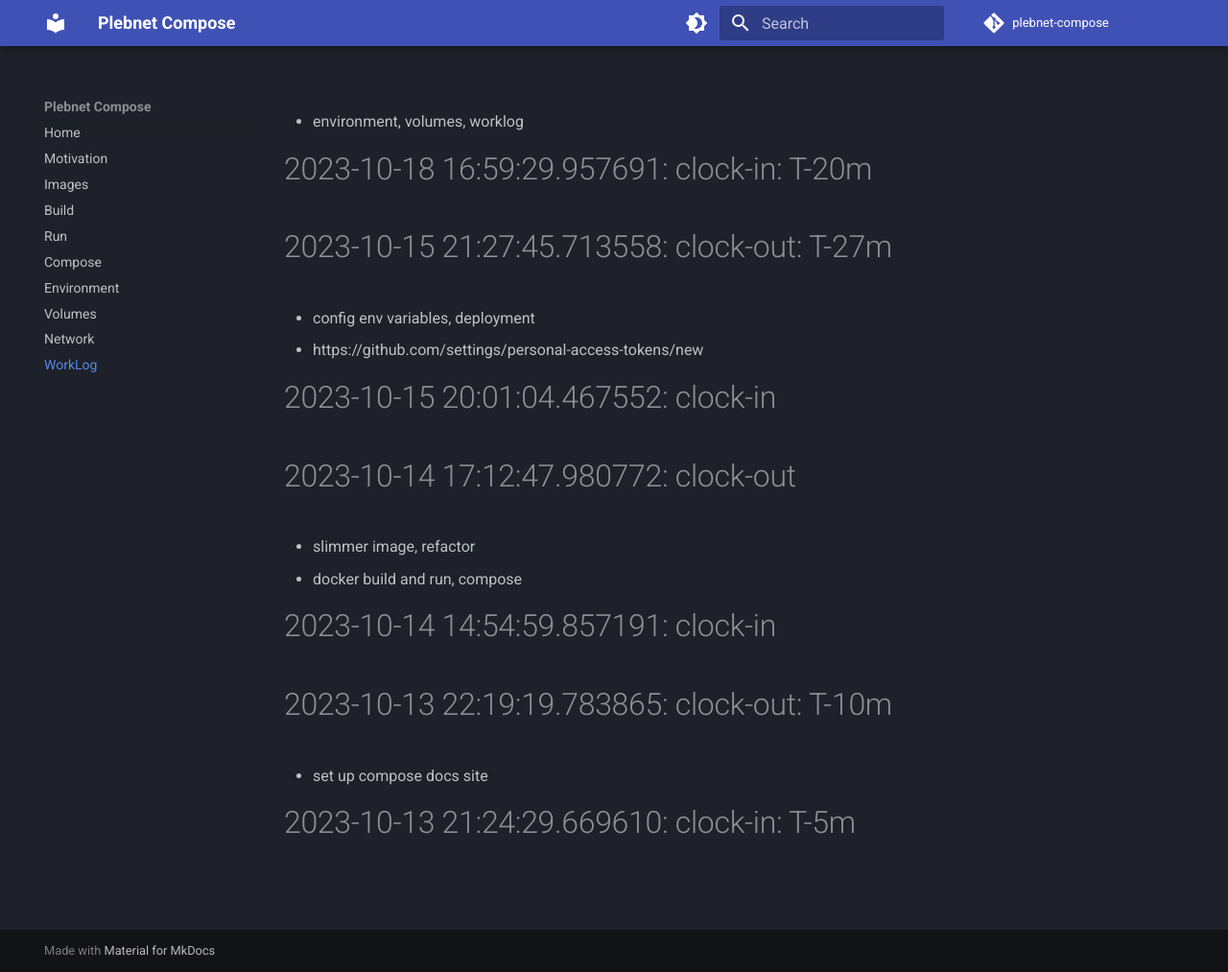
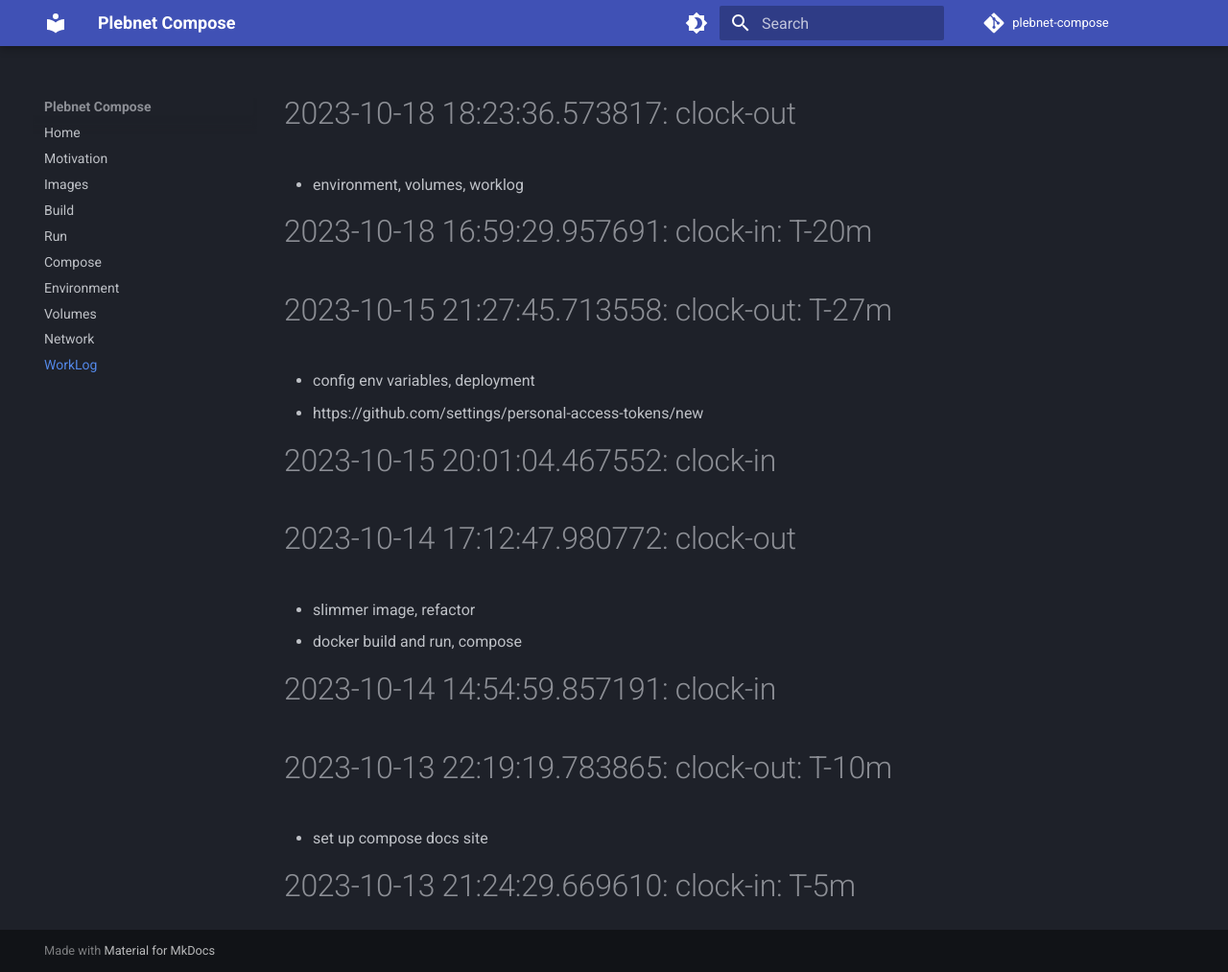
Before and after one commit to plebnet-dev/plebnet-compose, an MkDocs documentation site: the page built from docs/worklog.md, in a window 1280 px wide and 1013 px high. Shown: the whole window at 96% size. Built offline with MkDocs 1.6.1 and Material for MkDocs 9.7.7, drawn with Linux system fonts in a browser that asks for light colours; comment, search, counter and statistics services are not loaded.

Commit message:
clock-out

```diff
--- a/WorkLog.md
+++ b/WorkLog.md
@@ -1,3 +1,5 @@
+# 2023-10-18 18:23:36.573817: clock-out
+
 * environment, volumes, worklog
 
 # 2023-10-18 16:59:29.957691: clock-in: T-20m
```
